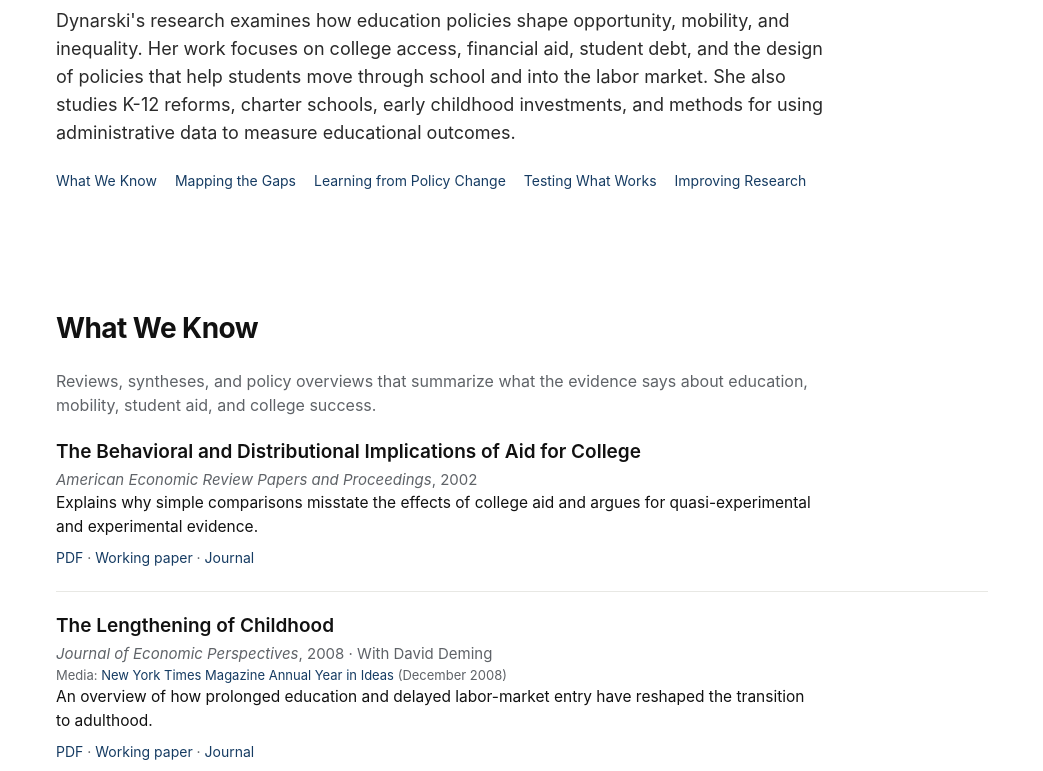
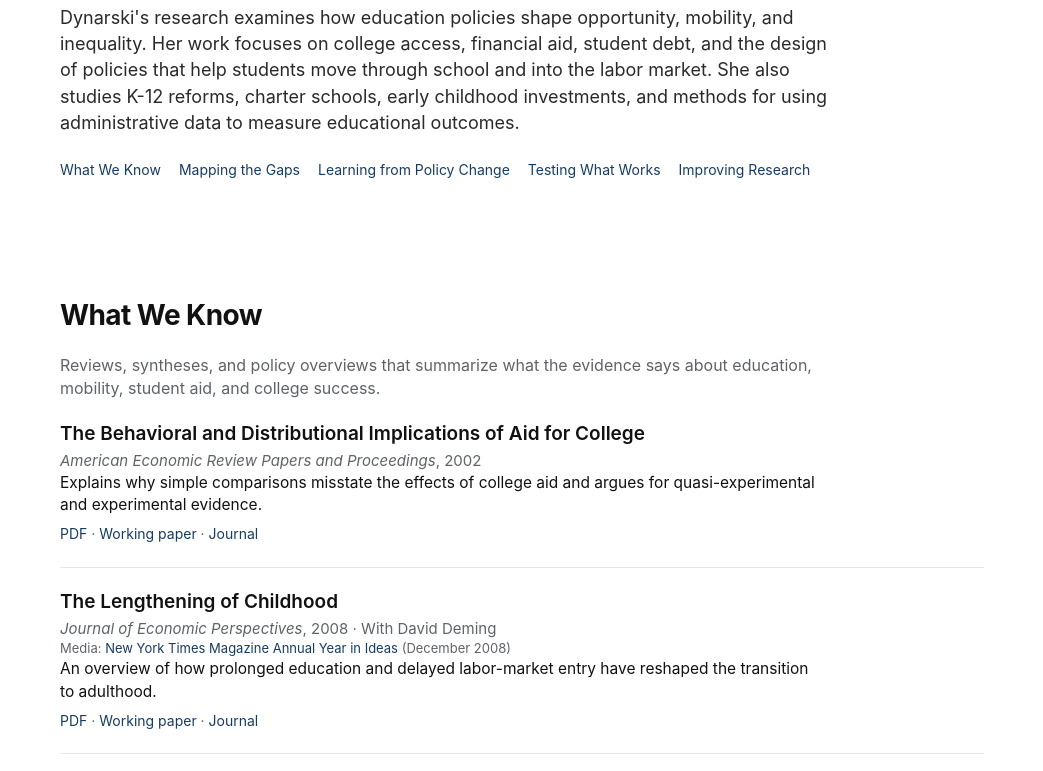
Before and after one commit to dynarski/dynarski.github.io, a plain HTML site: page research.html in a window 1280 px wide. Shown: the part 240-1011 px from the top of the page, without its empty margins (118-1161 px from the left). Drawn offline with Linux system fonts and the light colour scheme.

Commit message:
Add files via upload

```diff
--- a/assets/css/styles.css
+++ b/assets/css/styles.css
@@ -126,6 +126,8 @@
 /* ── Research page extras ── */
 .research-main {
   max-width: 980px;
+  padding: 36px 28px 80px;
+  line-height: 1.45;
 }
 .research-main h1 { font-size: 42px; letter-spacing: -0.03em; }
 .research-main h2 { font-size: 28px; letter-spacing: -0.02em; }
```
